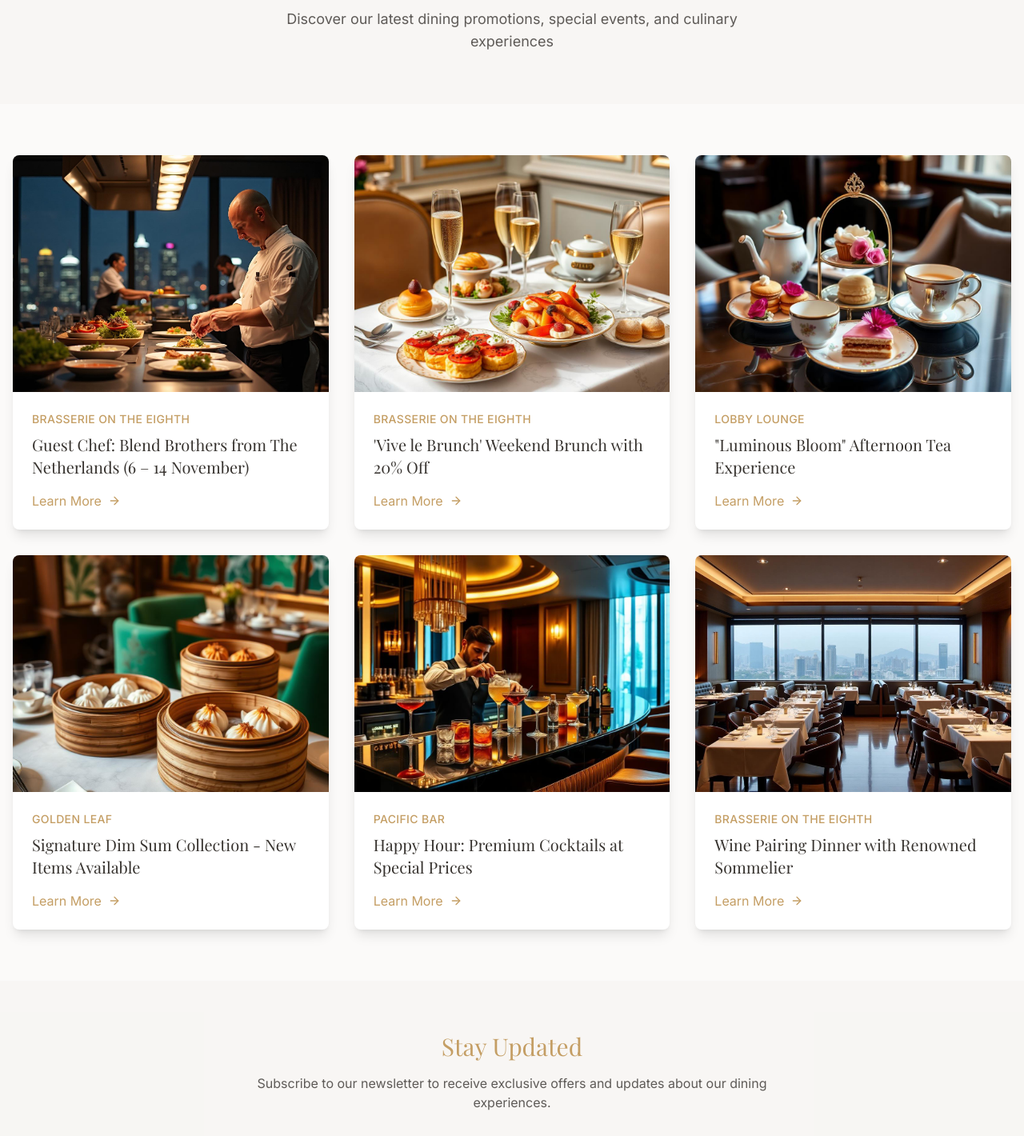
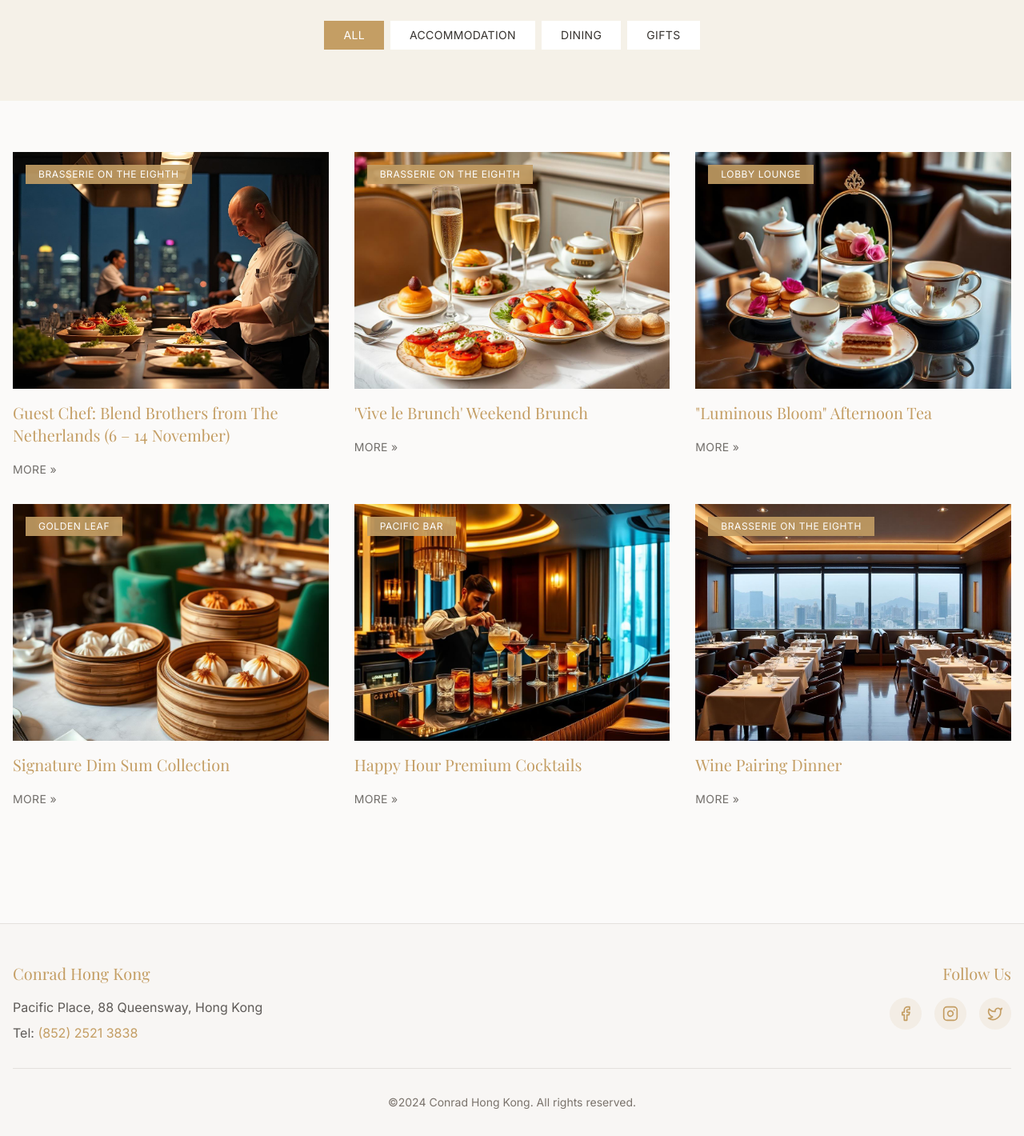
Before and after one commit to muhammadameerhamzaalkhairi/conrad-clone-crafted, a React (Vite) app: page /news in a window 1280 px wide. Shown: the part 260-1680 px from the top of the page at 80% size. Built offline with nearby package versions, Linux system fonts and the light colour scheme; the HTML template or start-up script is replaced by a standard one.

Commit message:
feat: Update NewsOffers page style

```diff
--- a/src/pages/NewsOffers.tsx
+++ b/src/pages/NewsOffers.tsx
@@ -1,6 +1,7 @@
+import { useState } from "react";
 import Header from "@/components/Header";
 import Footer from "@/components/Footer";
-import OfferCard from "@/components/OfferCard";
+import { Link } from "react-router-dom";
 import heroImage from "@/assets/hero-chefs.jpg";
 import brunchImage from "@/assets/brunch-dining.jpg";
 import afternoonTeaImage from "@/assets/afternoon-tea.jpg";
@@ -9,96 +10,115 @@ import pacificBarImage from "@/assets/pacific-bar.jpg";
 import goldenLeafImage from "@/assets/golden-leaf.jpg";
 
 const NewsOffers = () => {
+  const [activeFilter, setActiveFilter] = useState("All");
+  const categories = ["All", "Accommodation", "Dining", "Gifts"];
+
   const offers = [
     {
       image: heroImage,
       venue: "Brasserie on the Eighth",
       title: "Guest Chef: Blend Brothers from The Netherlands (6 – 14 November)",
       link: "/brasserie",
+      category: "Dining",
     },
     {
       image: brunchImage,
       venue: "Brasserie on the Eighth",
-      title: "'Vive le Brunch' Weekend Brunch with 20% Off",
+      title: "'Vive le Brunch' Weekend Brunch",
       link: "/brasserie",
+      category: "Dining",
     },
     {
       image: afternoonTeaImage,
       venue: "Lobby Lounge",
-      title: '"Luminous Bloom" Afternoon Tea Experience',
+      title: '"Luminous Bloom" Afternoon Tea',
       link: "/lobby-lounge",
+      category: "Dining",
     },
     {
       image: goldenLeafImage,
       venue: "Golden Leaf",
-      title: "Signature Dim Sum Collection - New Items Available",
+      title: "Signature Dim Sum Collection",
       link: "/golden-leaf",
+      category: "Dining",
     },
     {
       image: pacificBarImage,
       venue: "Pacific Bar",
-      title: "Happy Hour: Premium Cocktails at Special Prices",
+      title: "Happy Hour Premium Cocktails",
       link: "/pacific-bar",
+      category: "Dining",
     },
     {
       image: brasserieImage,
       venue: "Brasserie on the Eighth",
-      title: "Wine Pairing Dinner with Renowned Sommelier",
+      title: "Wine Pairing Dinner",
       link: "/brasserie",
+      category: "Dining",
     },
   ];
 
+  const filteredOffers =
+    activeFilter === "All"
+      ? offers
+      : offers.filter((offer) => offer.category === activeFilter);
+
   return (
-    <div className="min-h-screen flex flex-col">
+    <div className="min-h-screen flex flex-col bg-background">
       <Header />
 
       <main className="flex-1">
         {/* Page Header */}
-        <section className="bg-secondary/30 py-16">
+        <section className="py-16 bg-[#f5f1e8]">
           <div className="container mx-auto px-4 text-center">
-            <h1 className="text-4xl md:text-5xl font-serif text-gradient-gold mb-4 animate-fade-in">
+            <h1 className="text-4xl md:text-5xl font-serif text-primary uppercase tracking-wider mb-8">
               News & Offers
             </h1>
-            <p className="text-lg text-foreground/80 max-w-2xl mx-auto animate-fade-in">
-              Discover our latest dining promotions, special events, and culinary experiences
-            </p>
+
+            {/* Filter Buttons */}
+            <div className="flex justify-center gap-2 flex-wrap">
+              {categories.map((category) => (
+                <button
+                  key={category}
+                  onClick={() => setActiveFilter(category)}
+                  className={`px-6 py-2 text-sm uppercase tracking-wide transition-colors ${
+                    activeFilter === category
+                      ? "bg-primary text-primary-foreground"
+                      : "bg-white text-foreground hover:bg-primary/10"
+                  }`}
+                >
+                  {category}
+                </button>
+              ))}
+            </div>
           </div>
         </section>
 
         {/* Offers Grid */}
-        <section className="container mx-auto px-4 py-16">
+        <section className="container mx-auto px-4 py-16 max-w-7xl">
           <div className="grid md:grid-cols-2 lg:grid-cols-3 gap-8">
-            {offers.map((offer, index) => (
-              <OfferCard key={index} {...offer} />
+            {filteredOffers.map((offer, index) => (
+              <div key={index} className="group animate-fade-in">
+                <Link to={offer.link} className="block">
+                  <div className="relative overflow-hidden aspect-[4/3] mb-4">
+                    <img
+                      src={offer.image}
+                      alt={offer.title}
+                      className="w-full h-full object-cover transition-transform duration-500 group-hover:scale-110"
+                    />
+                    <div className="absolute top-4 left-4 bg-primary/90 text-white px-4 py-1 text-xs uppercase tracking-wider">
+                      {offer.venue}
+                    </div>
+                  </div>
+                  <h3 className="text-xl font-serif text-primary mb-4 group-hover:text-primary/80 transition-colors">
+                    {offer.title}
+                  </h3>
+                  <span className="text-sm text-foreground/70 uppercase tracking-wide hover:text-primary transition-colors">
+                    MORE »
+                  </span>
+                </Link>
+              </div>
             ))}
-          </div>
-        </section>
-
-        {/* Newsletter Signup */}
-        <section className="bg-secondary/30 py-16">
-          <div className="container mx-auto px-4">
-            <div className="max-w-2xl mx-auto text-center">
-              <h2 className="text-3xl font-serif text-primary mb-4">
-                Stay Updated
-              </h2>
-              <p className="text-foreground/80 mb-8">
-                Subscribe to our newsletter to receive exclusive offers and updates about our
-                dining experiences.
-              </p>
-              <form className="flex gap-4 max-w-md mx-auto">
-                <input
-                  type="email"
-                  placeholder="Your email address"
-                  className="flex-1 px-4 py-3 rounded-lg bg-background border border-border focus:outline-none focus:ring-2 focus:ring-primary"
-                />
-                <button
-                  type="submit"
-                  className="px-8 py-3 bg-primary text-primary-foreground rounded-lg hover:bg-primary/90 transition-colors font-medium"
-                >
-                  Subscribe
-                </button>
-              </form>
-            </div>
           </div>
         </section>
       </main>
```
